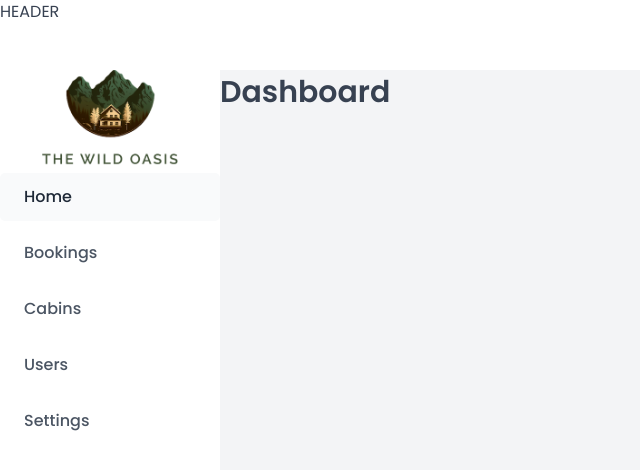
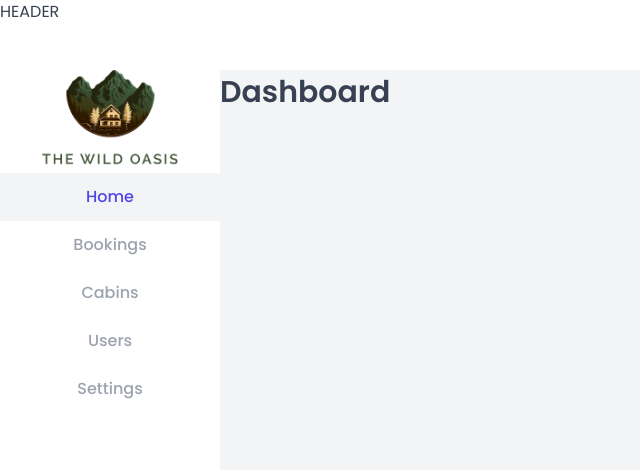
Before and after one commit to Damarwendha/the-wild-oasis, a React (Vite) app: page /dashboard in a window 1280 px wide. Shown: the top 470 px of the page, without its empty margins (0-640 px from the left). Built offline with nearby package versions, Linux system fonts and the light colour scheme; a web font is replaced by a local one.

Commit message:
🗑 Cleaning Useless Code

```diff
--- a/src/ui/MainNav.jsx
+++ b/src/ui/MainNav.jsx
@@ -1,55 +1,37 @@
 import { NavLink } from "react-router-dom";
 import styled from "styled-components";
 
-const NavList = styled.ul`
+const StyledUl = styled.ul`
   display: flex;
   flex-direction: column;
-  gap: 0.8rem;
 `;
 
 const StyledNavLink = styled(NavLink)`
-  &:link,
-  &:visited {
   display: flex;
   align-items: center;
-    gap: 1.2rem;
-
-    color: var(--color-grey-600);
+  justify-content: center;
   font-size: 1.6rem;
   font-weight: 500;
   padding: 1.2rem 2.4rem;
+  width: 100%;
+  height: 100%;
+  color: var(--color-grey-400);
   transition: all 0.3s;
-  }
 
   /* This works because react-router places the active class on the active NavLink */
   &:hover,
   &:active,
-  &.active:link,
-  &.active:visited {
-    color: var(--color-grey-800);
-    background-color: var(--color-grey-50);
-    border-radius: var(--border-radius-sm);
-  }
-
-  & svg {
-    width: 2.4rem;
-    height: 2.4rem;
-    color: var(--color-grey-400);
-    transition: all 0.3s;
-  }
-
-  &:hover svg,
-  &:active svg,
-  &.active:link svg,
-  &.active:visited svg {
+  &.active,
+  &.active {
     color: var(--color-brand-600);
+    background-color: var(--color-grey-100);
   }
 `;
 
 function MainNav() {
   return (
     <nav>
-      <NavList>
+      <StyledUl>
         <li>
           <StyledNavLink to="dashboard">
             <span>Home</span>
@@ -75,7 +57,7 @@ function MainNav() {
             <span>Settings</span>
           </StyledNavLink>
         </li>
-      </NavList>
+      </StyledUl>
     </nav>
   );
 }
```
Lines whose indentation alone changed are shown as unchanged.
